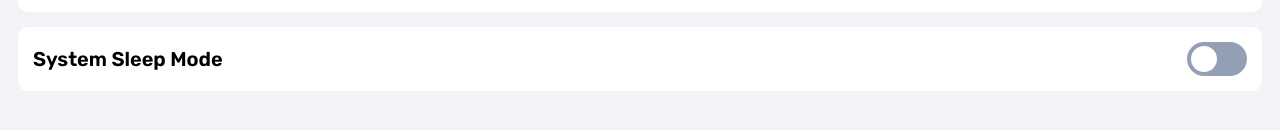
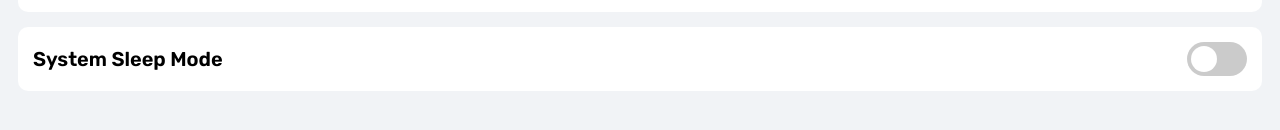
Before and after one commit to DNAMcKnight/Smart-UPS-System, a plain HTML site: page platformio/data/index.html in a window 1280 px wide. Shown: the part 356-486 px from the top of the page. Drawn offline with Linux system fonts and the light colour scheme.

Commit message:
added styling for disabled buttons

```diff
--- a/platformio/data/styles.css
+++ b/platformio/data/styles.css
@@ -27,7 +27,11 @@ body {
   color: #C1cbd8;
 }
 
-
+.switch input:disabled + .slider {
+  opacity: 0.5;
+  cursor: not-allowed;
+  background-color: #999;
+}
 
 .switch {
   position: relative;
```
